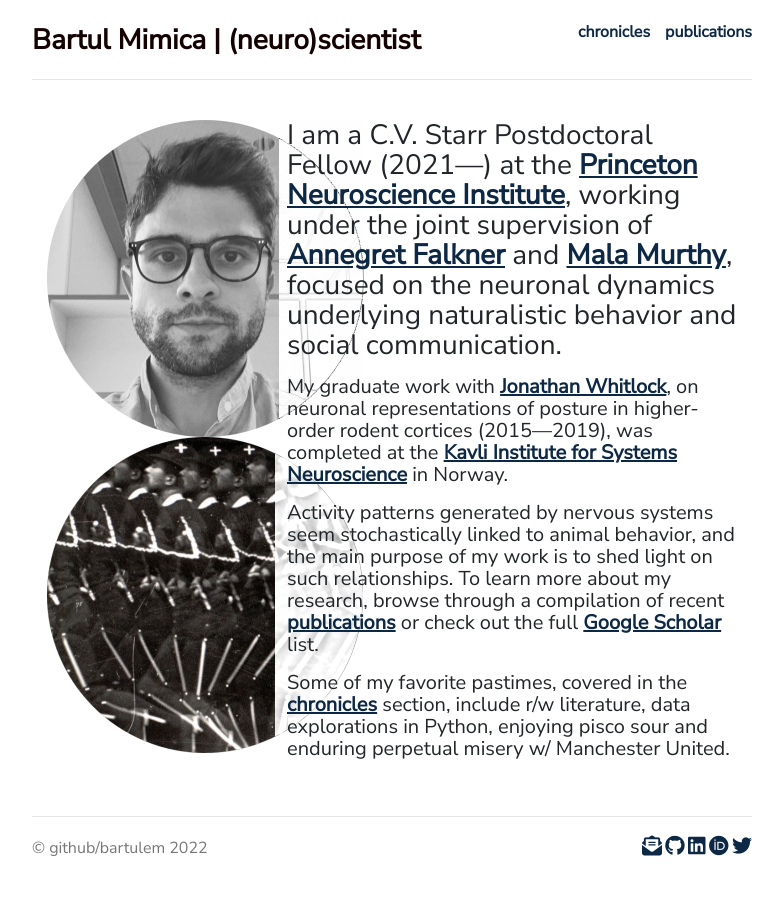
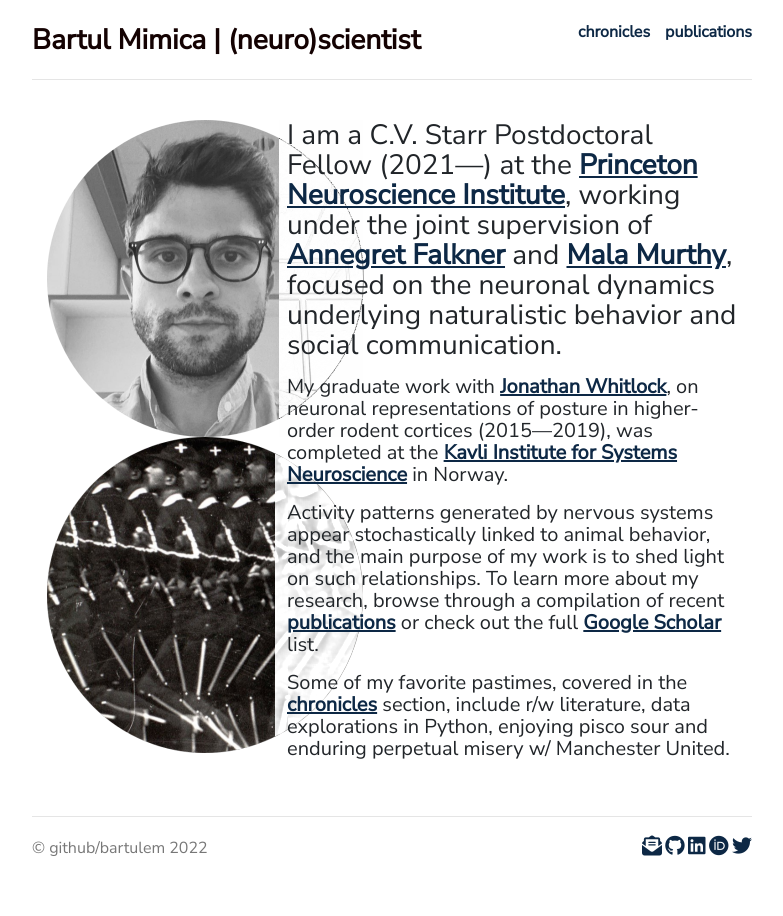
Before and after one commit to bartulem/bartulem.github.io, a Jekyll site: the page built from index.html, in a window 1280 px wide. Shown: the whole page, without its empty margins (248-1031 px from the left). Built offline with Jekyll 4.4.1, drawn with Linux system fonts in a browser that asks for light colours; nearby versions of some CDN libraries; comment, search, counter and statistics services are not loaded; a style sheet for code colours, icons or effects is not loaded.

```diff
--- a/index.html
+++ b/index.html
@@ -16,7 +16,7 @@
 
 	<p>My graduate work with <a style="text-decoration: underline" target="_blank" href="https://www.whitlocklab.org/">Jonathan Whitlock</a>, on neuronal representations of posture in higher-order rodent cortices (2015—2019), was completed at the <a style="text-decoration: underline" target="_blank" href="https://www.ntnu.edu/kavli">Kavli Institute for Systems Neuroscience</a> in Norway.
 
-	<p>Activity patterns generated by nervous systems seem stochastically linked to animal behavior, and the main purpose of my work is to shed light on such relationships. To learn more about my research, browse through a compilation of recent <a style="text-decoration: underline" href="https://bartulem.github.io/publications/">publications</a> or check out the full <a style="text-decoration: underline" target="_blank" href="https://scholar.google.no/citations?user=aUeOyr8AAAAJ&hl=en">Google Scholar</a> list.</p>
+	<p>Activity patterns generated by nervous systems appear stochastically linked to animal behavior, and the main purpose of my work is to shed light on such relationships. To learn more about my research, browse through a compilation of recent <a style="text-decoration: underline" href="https://bartulem.github.io/publications/">publications</a> or check out the full <a style="text-decoration: underline" target="_blank" href="https://scholar.google.no/citations?user=aUeOyr8AAAAJ&hl=en">Google Scholar</a> list.</p>
 
 	<p>Some of my favorite pastimes, covered in the <a style= "text-decoration: underline" href="https://bartulem.github.io/chronicles/">chronicles</a> section, include r/w literature, data explorations in Python, enjoying pisco sour and enduring perpetual misery w/ Manchester United.</p>
 	</div>
```
